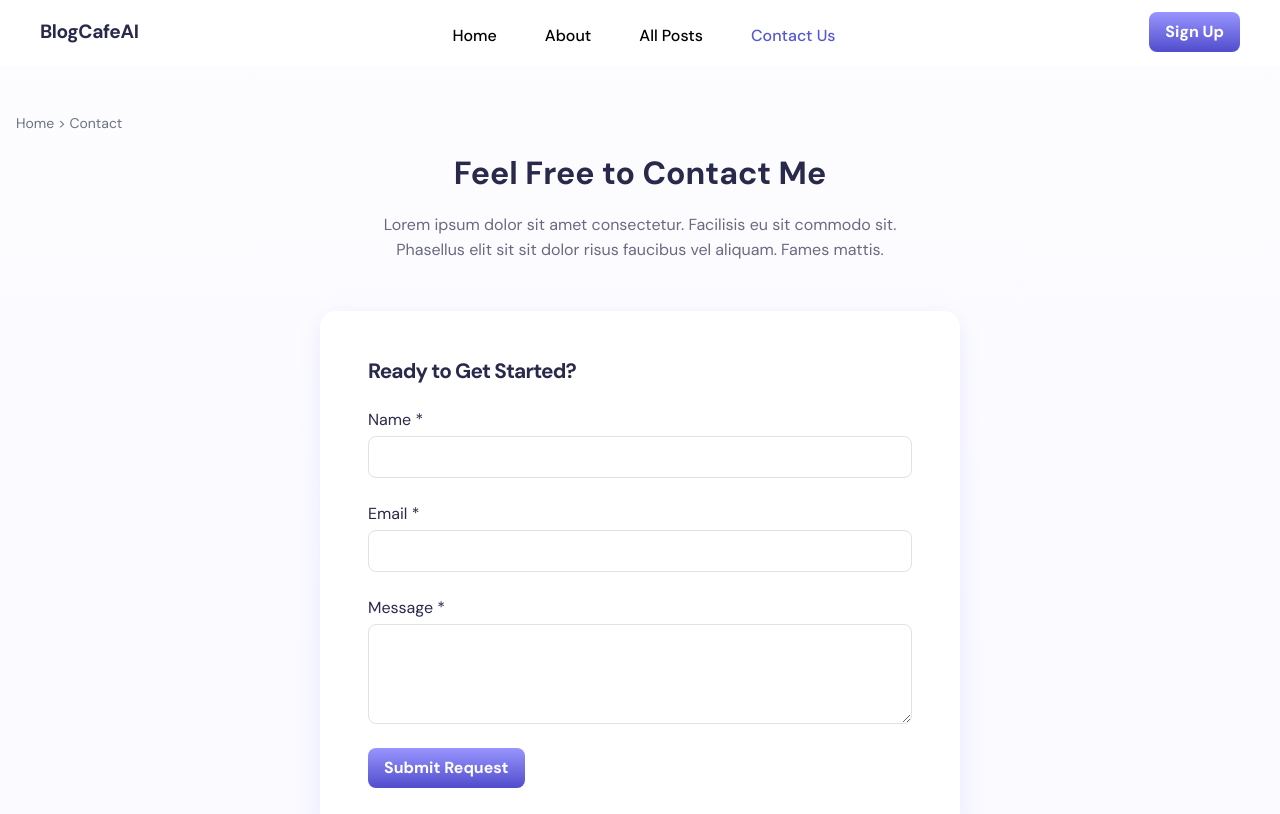
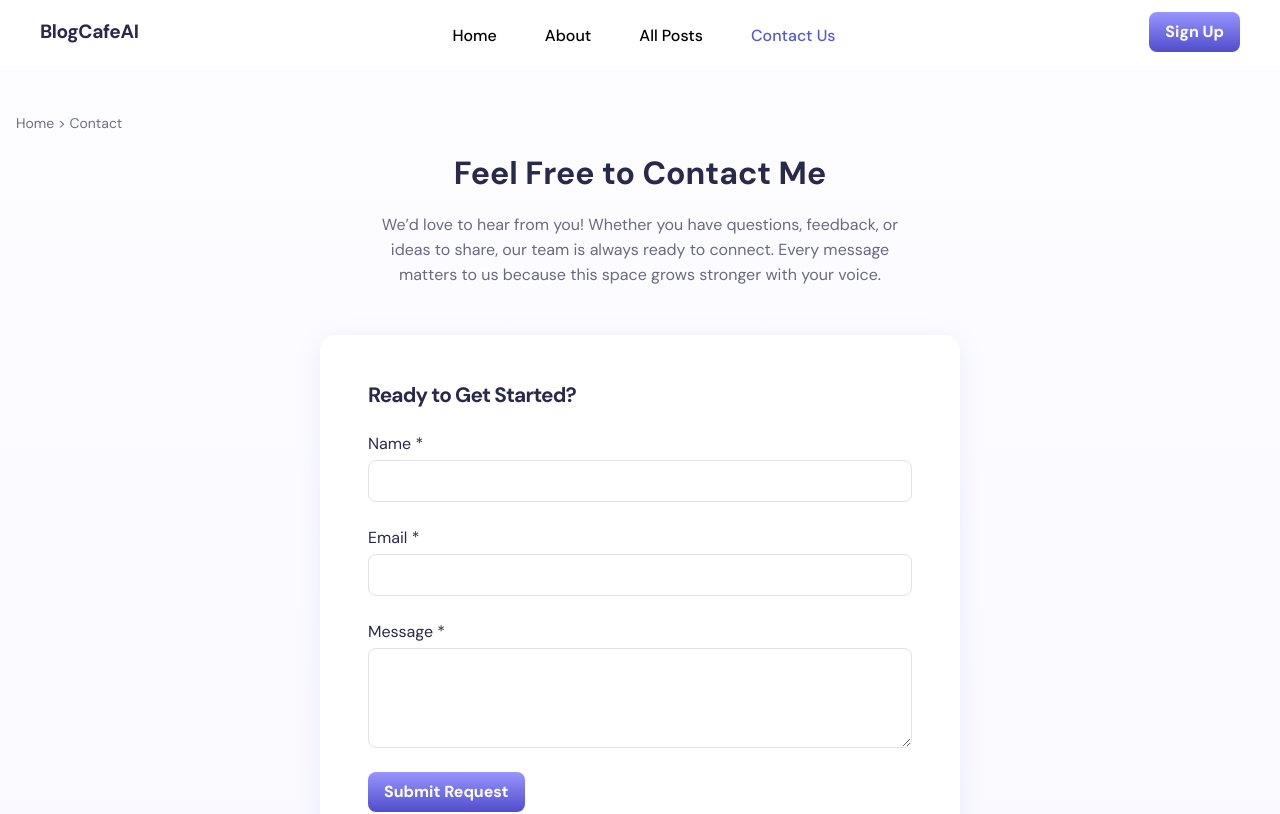
Before and after one commit to ruchit15801/blog-website-nextjs, a Next.js app: page /contact in a window 1280 px wide. Shown: the top 814 px of the page. Built offline with nearby package versions, Linux system fonts and the light colour scheme.

Commit message:
fix contact us

```diff
--- a/src/app/contact/page.tsx
+++ b/src/app/contact/page.tsx
@@ -15,8 +15,7 @@ export default function ContactPage() {
                         Feel Free to Contact Me
                     </h3>
                     <p className="mx-auto" style={{ maxWidth: '520px', fontSize: '16px', lineHeight: 1.55, color: '#696981' }}>
-                        Lorem ipsum dolor sit amet consectetur. Facilisis eu sit commodo sit.
-                        Phasellus elit sit sit dolor risus faucibus vel aliquam. Fames mattis.
+                        We’d love to hear from you! Whether you have questions, feedback, or ideas to share, our team is always ready to connect. Every message matters to us because this space grows stronger with your voice.
                     </p>
                 </div>
 
```
